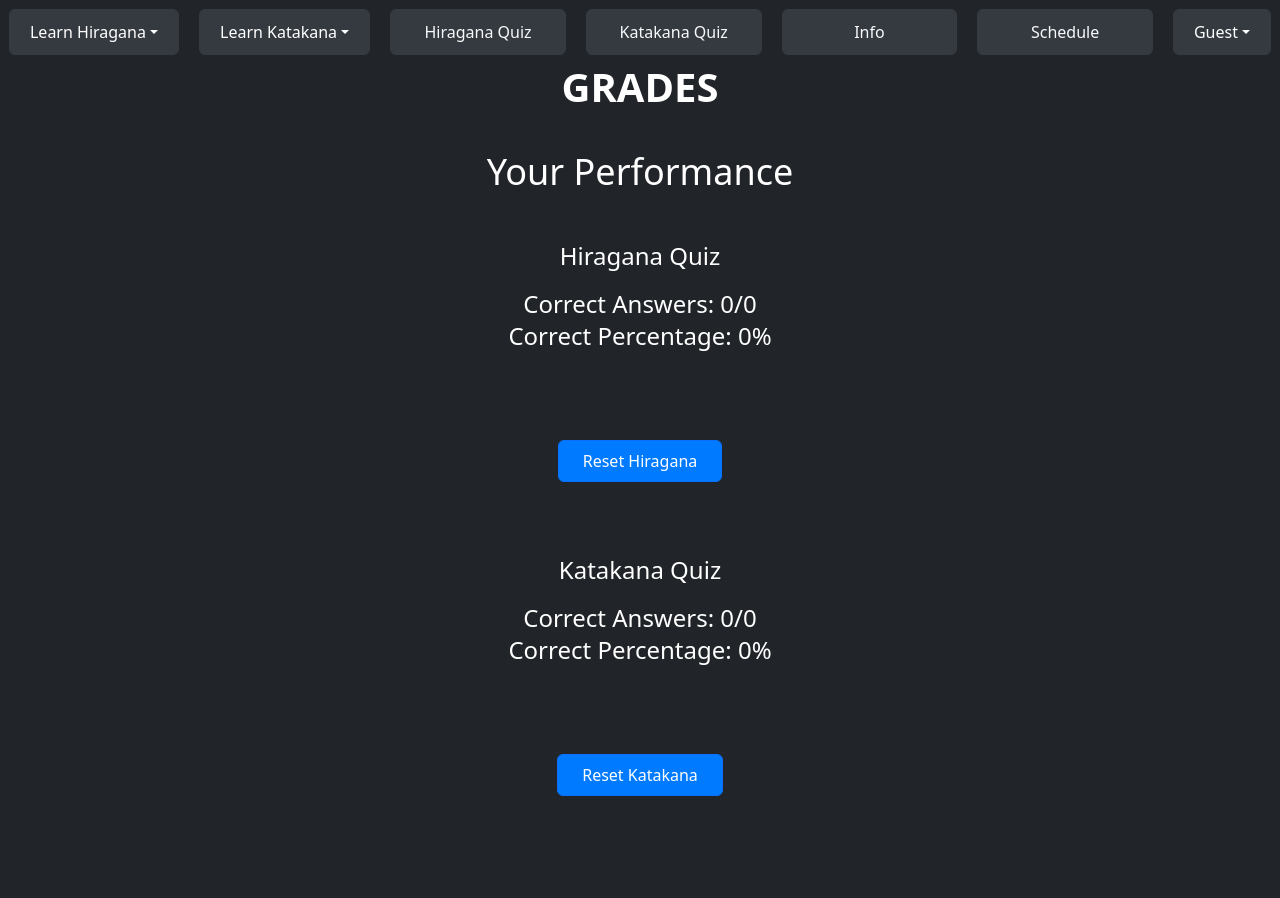
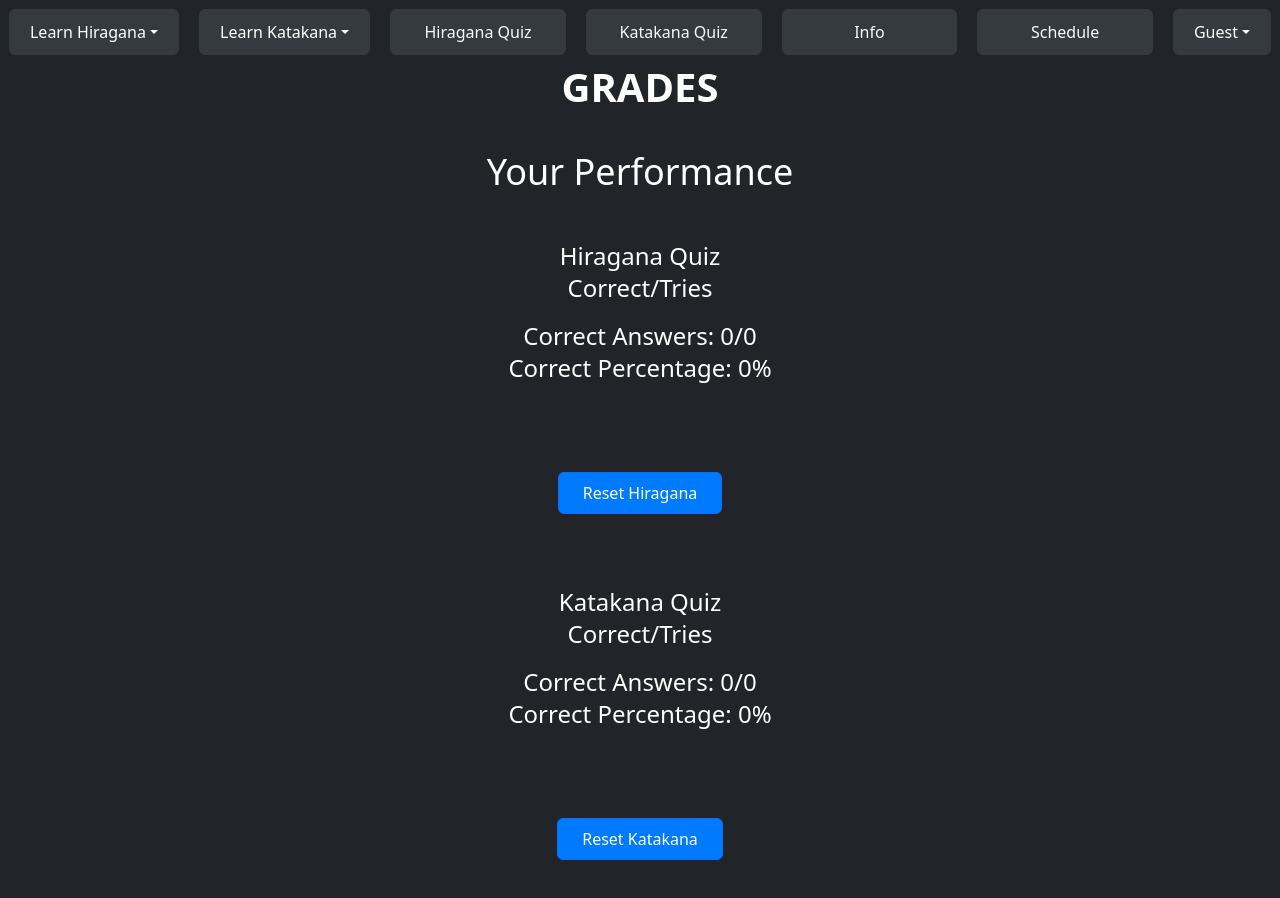
Before and after one commit to josemaurodev/Japanese-MERN, a React (Vite) app in the folder login-mern/: page /Grades in a window 1280 px wide. Before the commit the page ends 836 px from the top, so only its background shows below. Built offline with nearby package versions, Linux system fonts and the light colour scheme; no server answers.

Commit message:
The real final Commit

```diff
--- a/login-mern/src/Grades.jsx
+++ b/login-mern/src/Grades.jsx
@@ -87,7 +87,7 @@ function Grades() {
       <div className="mt-10">
         <p className="text-4xl mb-5">Your Performance</p>
         <div className="statistics">
-          <p className="text-2xl mb-3">Hiragana Quiz</p>
+          <p className="text-2xl mb-3">Hiragana Quiz  <br />Correct/Tries</p>
           <p className="text-2xl mb-5">
             Correct Answers: {hiraganaStats.corrects}/{hiraganaStats.tries}
             <br />
@@ -99,7 +99,7 @@ function Grades() {
           >
             Reset Hiragana
           </button>
-          <p className="text-2xl mb-3"><br />Katakana Quiz</p>
+          <p className="text-2xl mb-3"><br />Katakana Quiz <br />Correct/Tries</p>
           <p className="text-2xl mb-5">
             Correct Answers: {katakanaStats.corrects}/{katakanaStats.tries}
             <br />
```
